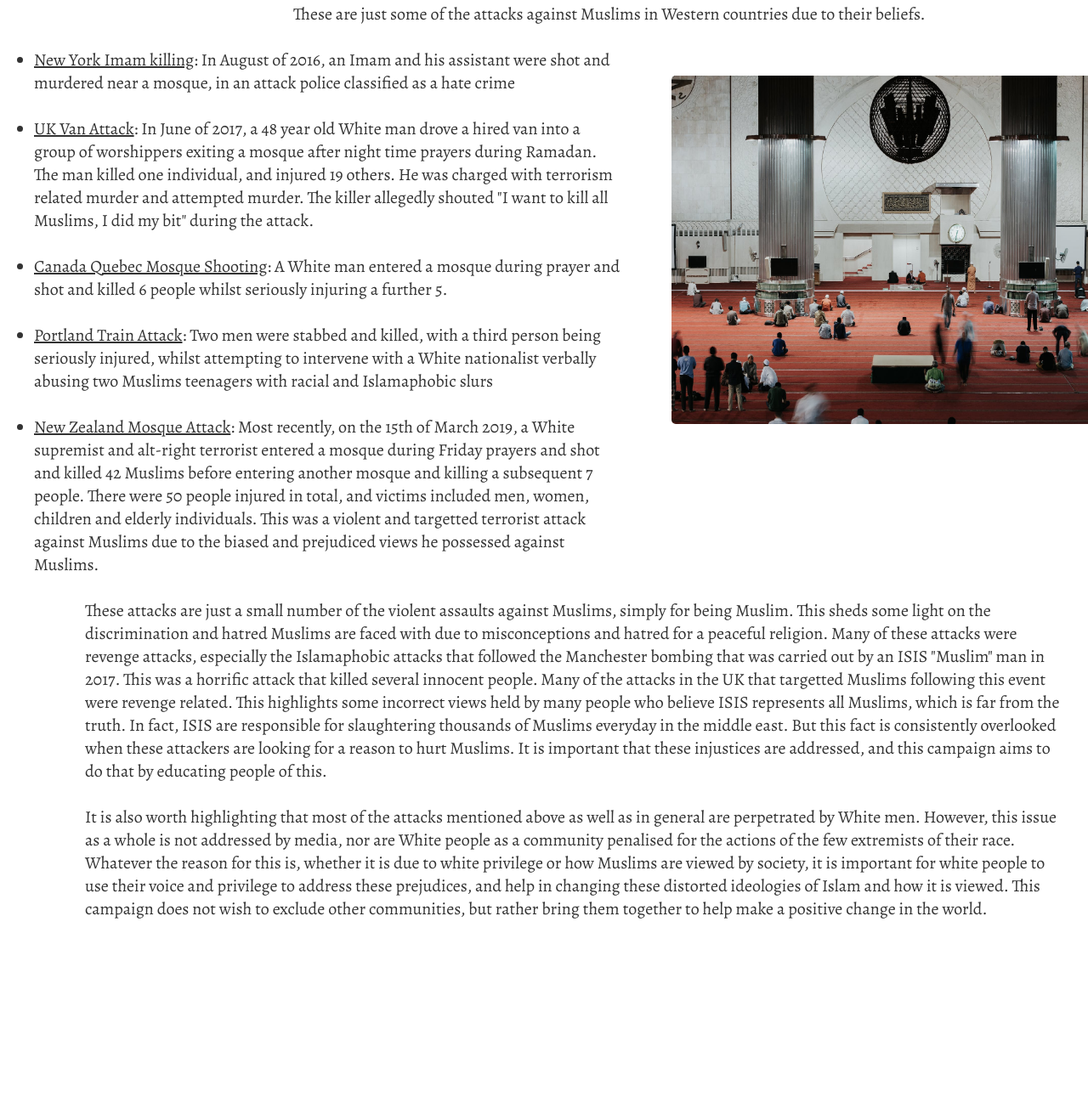
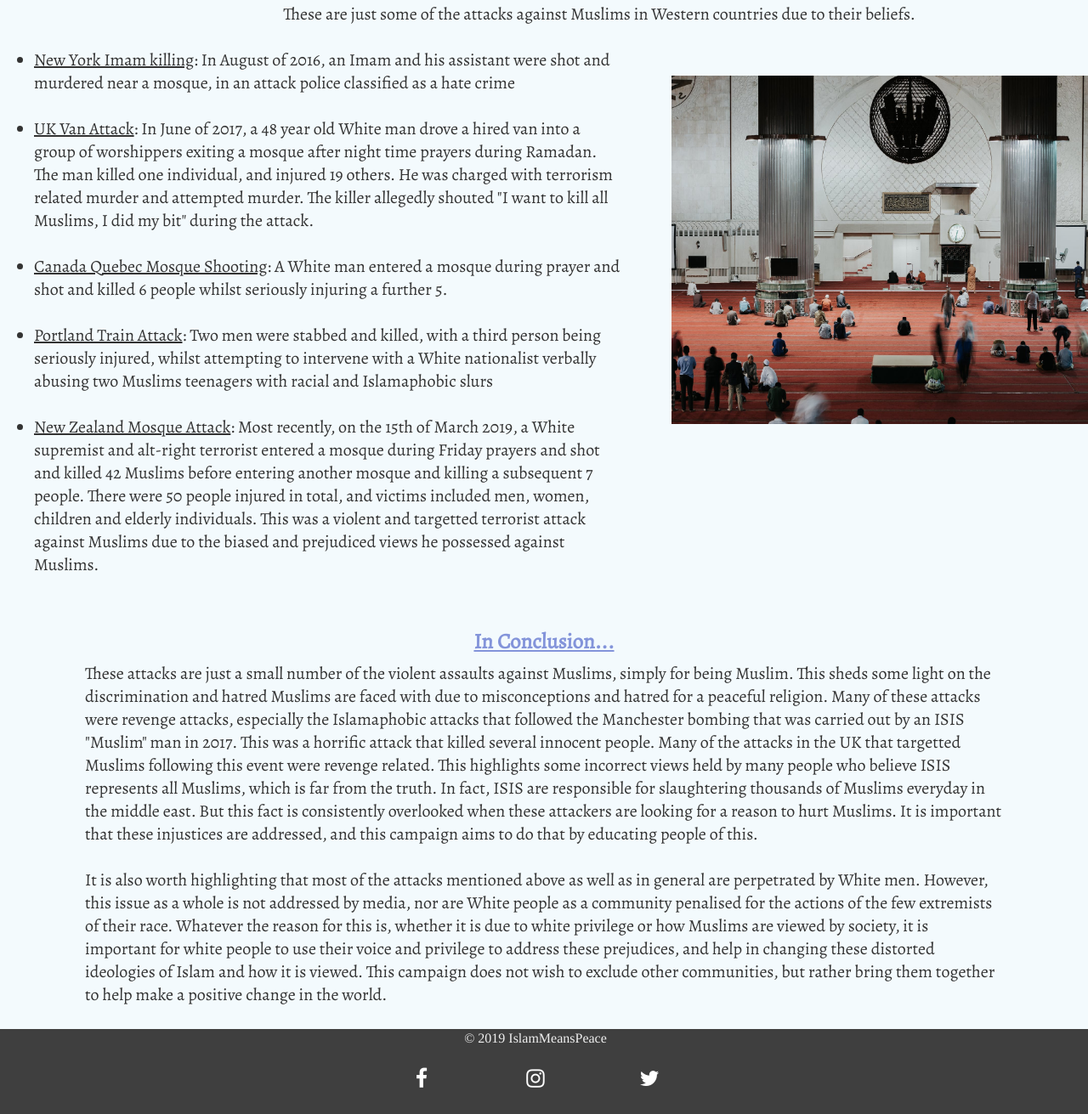
Before and after one commit to yasminanshoor/Islam-Means-Peace, a plain HTML site: page about.html in a window 1280 px wide. Shown: the part 1281-2592 px from the top of the page at 85% size. Before the commit the page ends 2391 px from the top, so only its background shows below. Drawn offline with nearby package versions, Linux system fonts and the light colour scheme; a script that the page names is missing; a web font is replaced by a local one.

Commit message:
changed background colour
also added footer to about page etc

```diff
--- a/about.html
+++ b/about.html
@@ -5,9 +5,11 @@
     <meta name="viewport" content="width=device-width, initial-scale=1">
     <title>Islam Means Peace</title>
     <link rel="stylesheet" href="css/styles.css">
-    <link rel="stylesheet" href="https://fonts.googleapis.com/css?family=Satisfy|Montserrat|Merriweather|Indie+Flower|Dancing+Script|Alegreya|Merienda|Playfair+Display|">
+    <link rel="stylesheet" href="https://fonts.googleapis.com/css?family=Satisfy|Montserrat|Merriweather|Indie+Flower|Dancing+Script|Alegreya|Merienda|Playfair+Display|Times|">
     <link rel="icon" type="image/png" href="images/islam3.png" sizes="96x96"/>
     <link rel="stylesheet" href="https://maxcdn.bootstrapcdn.com/bootstrap/3.4.0/css/bootstrap.min.css">
+    <link rel="stylesheet" href="https://cdnjs.cloudflare.com/ajax/libs/font-awesome/4.7.0/css/font-awesome.min.css">
+
   </head>
 
   <body>
@@ -57,7 +59,7 @@
 
 
 
-        <h4> The Role of Media in Islamaphobia</h4>
+        <h4>The Role of Media in Islamaphobia</h4>
         <img src="images/media.jpeg" alt="media"></img>
         <h5>Phrases that are commonly associated with muslim terrorists in the media are "Islamic terror"
           and "Islamic fundementalism".
@@ -82,7 +84,7 @@
         <img src="images/muslims.jpeg" alt="muslims"></img>
         <h5>&nbsp&nbsp&nbsp&nbsp&nbsp&nbsp&nbsp&nbsp&nbsp&nbsp&nbsp&nbsp&nbsp&nbsp&nbsp&nbsp&nbsp&nbsp&nbsp&nbsp&nbsp
           &nbsp&nbsp&nbsp&nbsp&nbsp&nbsp&nbsp&nbsp&nbsp&nbsp&nbsp&nbsp&nbsp&nbsp&nbsp&nbsp&nbsp&nbsp&nbsp&nbsp&nbsp&nbsp
-          &nbsp&nbsp&nbsp&nbsp&nbsp&nbsp&nbsp&nbsp&nbsp&nbsp&nbsp&nbsp&nbsp&nbsp&nbsp&nbsp&nbsp&nbsp&nbsp&nbsp&nbsp&nbsp
+          &nbsp&nbsp&nbsp&nbsp&nbsp&nbsp&nbsp&nbsp&nbsp&nbsp&nbsp&nbsp&nbsp&nbsp&nbsp&nbsp&nbsp&nbsp&nbsp
           &nbsp&nbsp&nbsp
           These are just some of the attacks against Muslims in Western countries due to their beliefs. <br><br></h5>
           <ul>
@@ -101,8 +103,10 @@
               terrorist entered a mosque during Friday prayers and shot and killed 42 Muslims before entering another mosque
               and killing a subsequent 7 people. There were 50 people injured in total, and victims included men, women,
               children and elderly individuals. This was a violent and targetted terrorist attack against Muslims due to the biased
-              and prejudiced views he possessed against Muslims. </li><br>
+              and prejudiced views he possessed against Muslims. </li><br><br>
           </ul>
+          <h4> In Conclusion... </h4>
+
           <h6>These attacks are just a small number of the violent assaults against Muslims, simply for being Muslim. This sheds
           some light on the discrimination and hatred Muslims are faced with due to misconceptions and hatred for a peaceful
           religion. Many of these attacks were revenge attacks, especially the Islamaphobic attacks that followed the Manchester
@@ -120,7 +124,14 @@
           bring them together to help make a positive change in the world.
           <br><br>
         </h6>
-
+     <footer>
+        <p>
+          &copy; 2019 IslamMeansPeace<br><br>
+          <a href="http://www.facebook.com" target="_blank" class="fa fa-facebook"></a>
+          <a href="http://www.instagram.com" target="_blank" class="fa fa-instagram"></a>
+          <a href="http://twitter.com" target="_blank" class="fa fa-twitter"></a>
+        </p>
+      </footer>
     </div>
   </body>
 
--- a/css/styles.css
+++ b/css/styles.css
@@ -124,6 +124,9 @@ header li {
 }
 /* ABOUT**********************************/
 
+#about {
+  background-color: #F3FAFD;
+}
 
 #about h1{
   color: #8394DA;
@@ -139,12 +142,12 @@ header li {
   margin: 0 auto;
   padding: 20px;
   position: absolute;
-  left: 800px;
+  left: 780px;
   top: 790px;
-  border-radius: 25px;
+  border-radius: 20px;
   height: 360px;
-  width: 500px;
-  z-index: -1;
+  width: 550px;
+  z-index: 1;
   opacity: 1;
 }
 
@@ -155,10 +158,10 @@ header li {
   position: absolute;
   left: 770px;
   top: 1350px;
-  border-radius: 25px;
+  border-radius: 20px;
   height: 450px;
   width: 600px;
-  z-index: -1;
+  z-index: 1;
   opacity: 1;
 }
 
@@ -168,7 +171,10 @@ header li {
   font-weight: bold;
   font-size: 25px;
   text-decoration: underline;
+}
 
+#about h2:hover {
+  text-decoration: none;
 }
 
 #about p {
@@ -211,6 +217,10 @@ header li {
   text-decoration: underline;
 }
 
+#about h4:hover {
+  text-decoration: none;
+}
+
 #about h5{
   font-size: 20px;
   font-family: "alegreya";
@@ -227,7 +237,7 @@ header li {
   text-align: left;
   line-height: 27px;
   max-width: 100%;
-  margin: auto 20px auto 100px;
+  margin: auto 100px auto 100px;
   text-align:left;
 }
 
@@ -240,7 +250,51 @@ header li {
   text-align: left;
   line-height: 27px;
 }
+
+#about footer {
+  width: 100%;
+  height: 100px;
+  background-color: #3f3f3f;
+}
+
+#about footer p {
+  font-size: 16px;
+  font-family: "Times";
+  color: #f0f0f0;
+  text-align: center;
+}
+
+#about .fa { /*this is everything to do with the social media icons*/
+  color: white;
+  text-align: center;
+  width: 130px;
+  font-size: 25px;
+  text-decoration: none;
+  display: inline-block;
+}
+
+
+#about .fa-twitter:hover {
+  color: #00ABE3;
+  text-decoration: none;
+}
+
+#about .fa-instagram:hover {
+  color: #dd3e7b;
+  text-decoration: none;
+
+}
+
+#about .fa-facebook:hover {
+  color: #3B5998;
+  text-decoration: none;
+
+}
 /* REFERENCES******************************/
+
+#references {
+  background-color: #F1FAFC;
+}
 
 #references h1 {
   margin: 0px auto 0 auto;
```
Also changed, not shown: references.html (+1 -1 lines).
